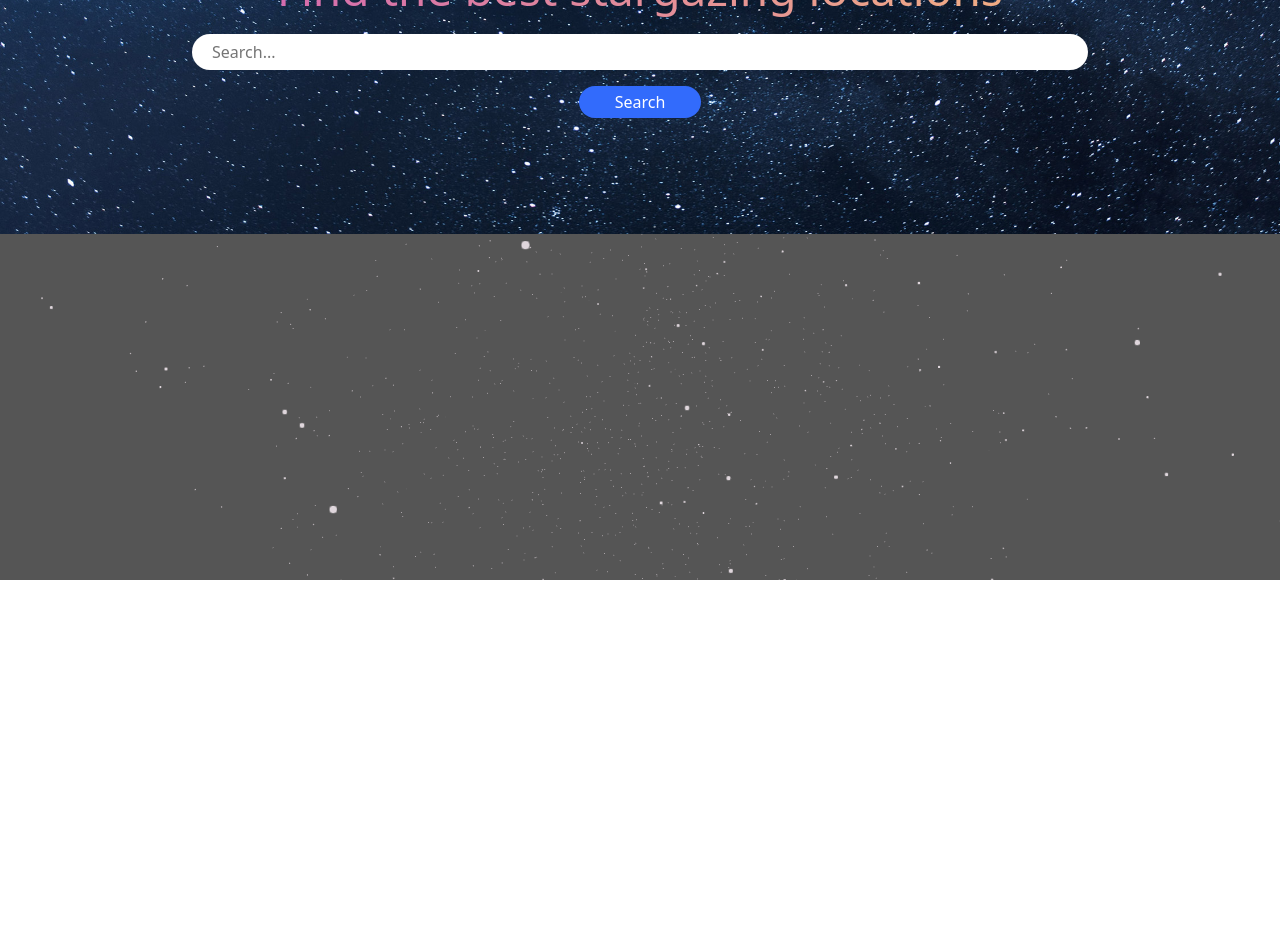
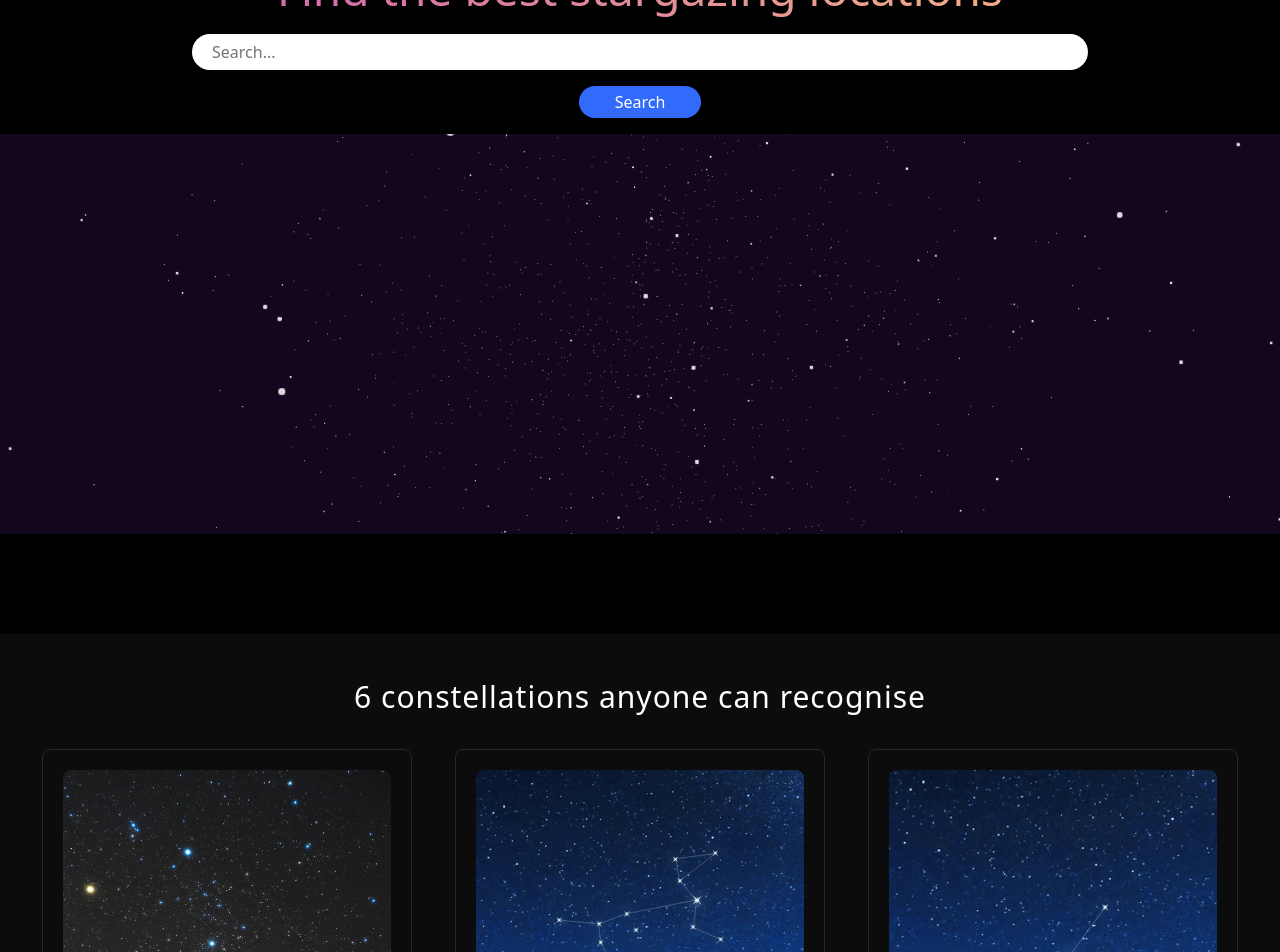
Before and after one commit to alecerf01/stargaze, a React (Create React App) app: page /#/ in a window 1280 px wide. Shown: the part 220-1172 px from the top of the page. Before the commit the page ends 800 px from the top, so only its background shows below. Built offline with nearby package versions, Linux system fonts and the light colour scheme.

Commit message:
working on 3D css styling

```diff
--- a/src/components/threeFiber/style.css
+++ b/src/components/threeFiber/style.css
@@ -1,38 +1,10 @@
+.threeD {
+    width: 100%;
+    height: 50vh;
+    background: #12071f;
+}
 
-* {
-    box-sizing: border-box;
-  }
-
-  html,
-  body,
-  #root {
-    width: 100%;
-    height: 100%;
-    margin: 0;
-    padding: 0;
-    overflow: hidden;
-  }
-
-  body {
-    overscroll-behavior-y: none;
-    font-family: 'Inter var', sans-serif;
-    text-rendering: optimizeLegibility;
-    -webkit-font-smoothing: antialiased;
-    color: #ddd;
-    background: #12071f;
-  }
-
-  a {
-    pointer-events: all;
-    color: #ddd;
-    text-decoration: none;
-  }
-
-  svg {
-    fill: #ddd;
-  }
-
-  h1 {
+h1 {
     background: linear-gradient(30deg, #c850c0, #ffcc70);
     -webkit-background-clip: text;
     -webkit-text-fill-color: transparent;
--- a/src/pages/Homepage/index.js
+++ b/src/pages/Homepage/index.js
@@ -11,12 +11,19 @@ function Homepage() {
     <div>
       <div className='bckg'>
         <div className='hero-sec'>
+
           <HeroSection />
           <Search />
+
+          <div className='threeD'>
+            <R3fDemo> </R3fDemo>
+          </div>
+
         </div>
       </div>
-      <div style={{ width: "100vw", height: "50vh", background: '#555555' }}>
-        <R3fDemo ></R3fDemo></div>
+
+      {/* <div style={{ width: "100%", height: "50vh", background: '#555555' }}> */}
+
 
       <div className='constellation-sec'>
         <p className='constellation-header'>6 constellations anyone can recognise</p>
--- a/src/pages/Homepage/style.css
+++ b/src/pages/Homepage/style.css
@@ -1,7 +1,7 @@
-.bckg {
+/* .bckg {
     background: url('../../images/stars.jpg')
     center center/cover no-repeat;
-}
+} */
 
 .hero-sec {
     padding: 100px 0;
```
